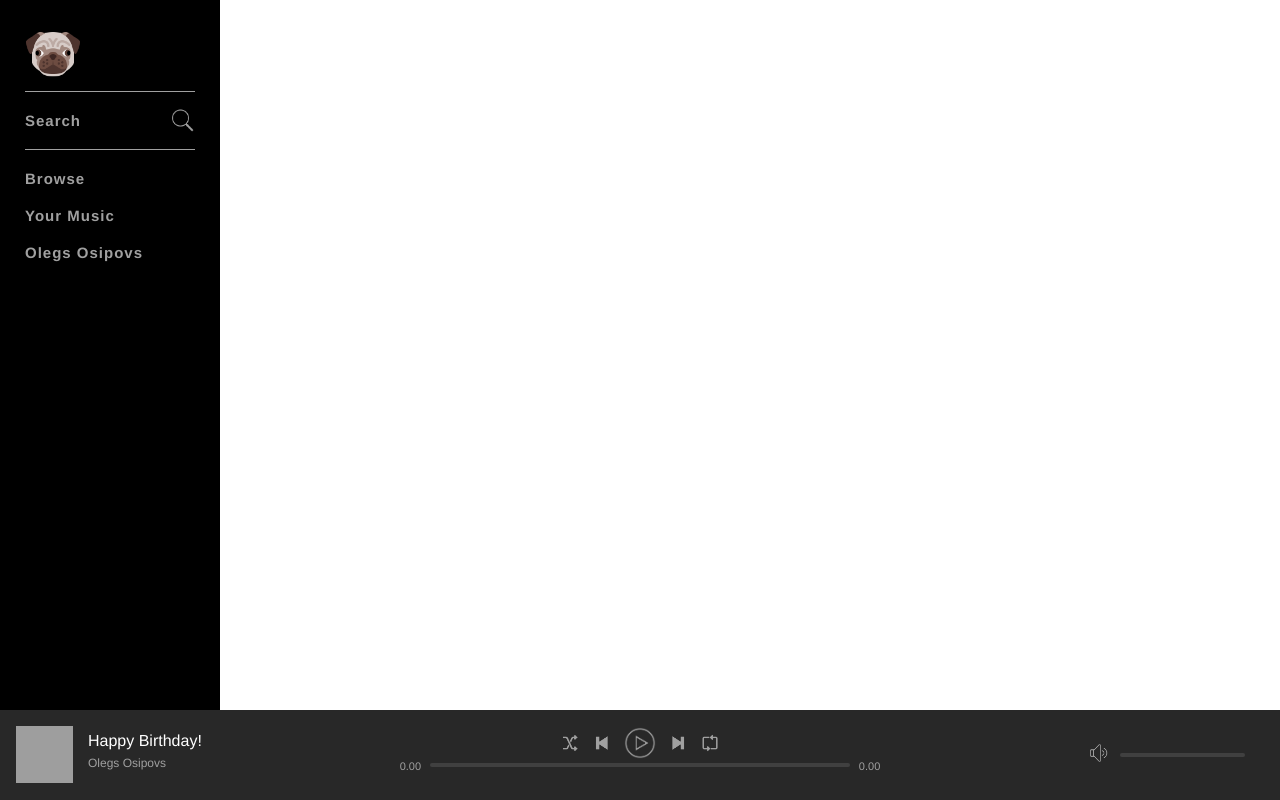
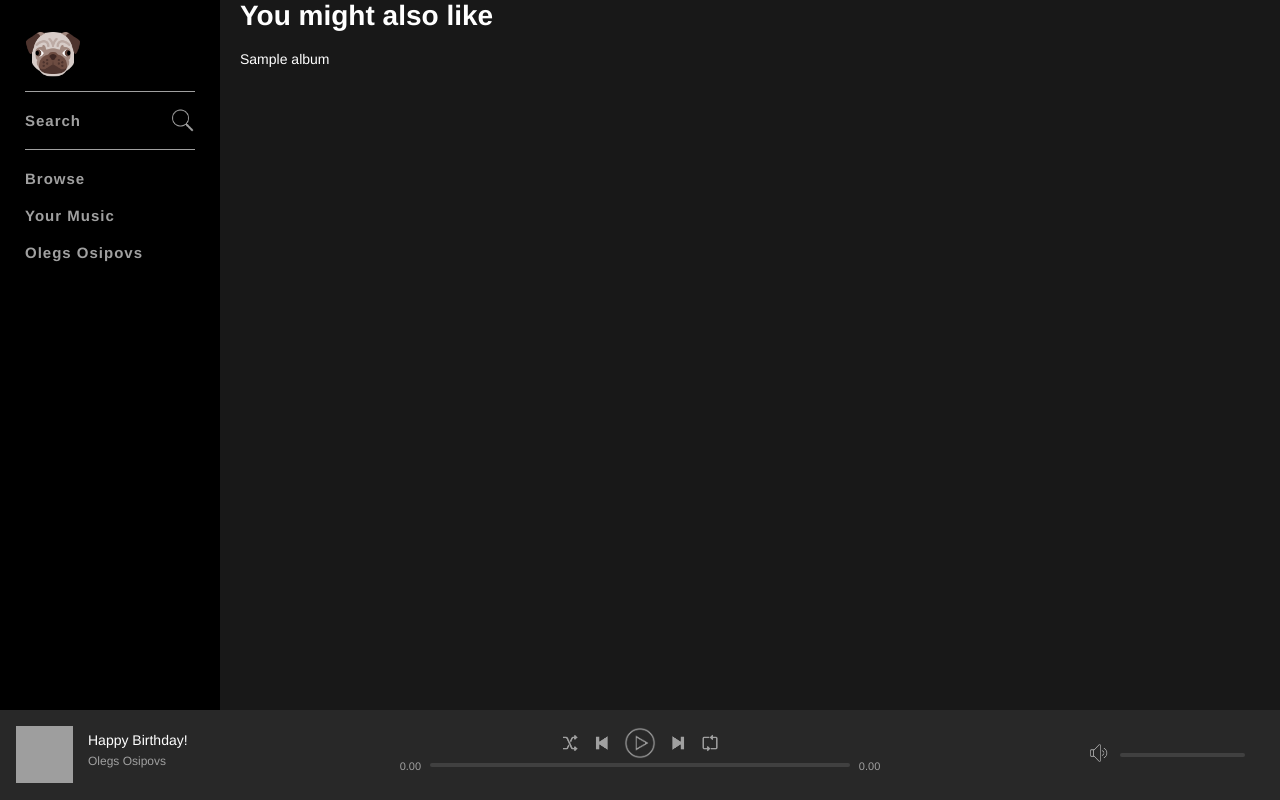
Before and after one commit to OOsipovs/musify, a PHP site: page / in a window 1280 px wide. Run offline with PHP 8.4, Linux system fonts and the light colour scheme; the visitor is signed in with stand-in values (Sample User, id 1); tables that the repository leaves empty or names only in its code hold one stand-in row (values such as "Sample post"); data that the repository does not hold is empty; grey boxes are pictures that could not be loaded.

Commit message:
Main content addition

```diff
--- a/assets/css/style.css
+++ b/assets/css/style.css
@@ -7,6 +7,12 @@
 * {
 	font-family: "Helvetica Neue", Helvetica, Arial, sans-serif;
 	color: #fff;
+}
+
+body {
+	background-color: #181818;
+	font-size: 14px;
+	min-width: 720px;
 }
 
 #nowPlayingBarContainer {
@@ -133,6 +139,8 @@
     color: #a0a0a0;
 }
 
+
+
 .volumeBar {
 	width: 180px;
     position: absolute;
@@ -202,3 +210,13 @@
 	top: 6px;
 	width: 25px;
 }
+
+#mainViewContainer {
+	margin-left: 220px;
+	padding-bottom: 90px;
+	width: calc(100% - 220px)
+}
+
+#mainContent {
+	padding: 0 20px;
+}
--- /dev/null
+++ b/includes/footer.php
@@ -0,0 +1,10 @@
+
+						</div>
+					</div>
+				</div>
+
+				<?php include("includes/nowPlayingBar.php")?>
+			</div>
+		</div>
+	</body>
+</html>
--- /dev/null
+++ b/includes/header.php
@@ -0,0 +1,24 @@
+<?php
+include("includes/config.php");
+
+//session_destroy();
+
+if(isset($_SESSION['userLoggedIn'])){
+	$userLoggedIn = $_SESSION['userLoggedIn'];
+}
+else{
+	header("Location: register.php");
+}
+?>
+
+<html>
+	<head>
+		<title>Welcome to Musify</title>
+		<link rel="stylesheet" type="text/css" href="assets/css/style.css">
+	</head>
+	<body>
+		<div id="mainContainer">
+				<div id="topContainer">
+					<?php include("includes/navBarContainer.php") ?>
+					<div id="mainViewContainer">
+						<div id="mainContent">
--- a/index.php
+++ b/index.php
@@ -1,29 +1,26 @@
-<?php
-include("includes/config.php");
 
-//session_destroy();
+<?php include("includes/header.php"); ?>
 
-if(isset($_SESSION['userLoggedIn'])){
-	$userLoggedIn = $_SESSION['userLoggedIn'];
-}
-else{
-	header("Location: register.php");
-}
-?>
+<h1 class="pageHeadingBig">You might also like</h1>
 
-<html>
-	<head>
-		<title>Welcome to Musify</title>
-		<link rel="stylesheet" type="text/css" href="assets/css/style.css">
-	</head>
-	<body>
-		<div id="mainContainer">
-				<div id="topContainer">
-					<?php include("includes/navBarContainer.php") ?>
-				</div>
+<div class="gridViewContainer">
+	<?php
 
-				<?php include("includes/nowPlayingBar.php")?>
-			</div>
-		</div>
-	</body>
-</html>
+		$albumQuery = mysqli_query($con, "SELECT * FROM albums ORDER BY RAND() LIMIT 10");
+		while($row = mysqli_fetch_array($albumQuery)){
+
+			echo "<div class='gridViewItem'>
+
+					<img src='" . $row['artworkPath'] . "'>
+
+					<div class='gridViewInfo'>"
+						. $row['title'] .
+					"</div>
+
+				</div>";
+
+		}
+	?>
+</div>
+
+<?php include("includes/footer.php"); ?>
```
